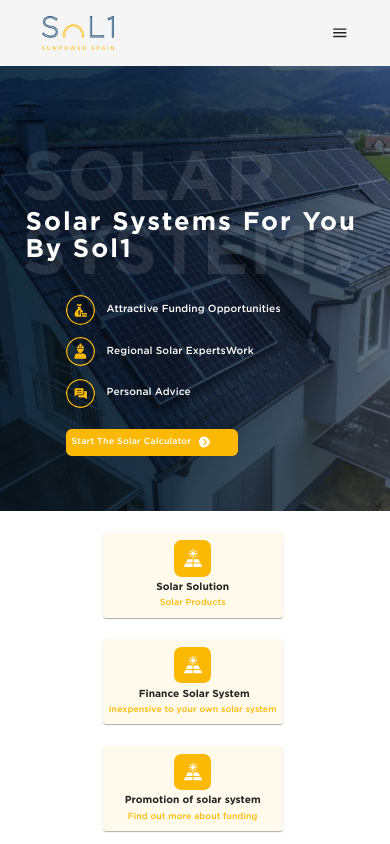
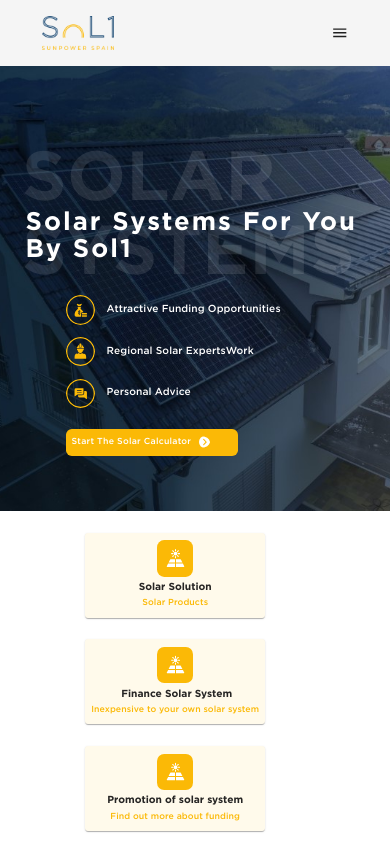
Before and after one commit to Nayeemr45/solar, a React (Create React App) app: page / in a window 390 px wide. Shown: the top 844 px of the page. Built offline with nearby package versions, Linux system fonts and the light colour scheme.

Commit message:
Update index.css

```diff
--- a/src/index.css
+++ b/src/index.css
@@ -21,6 +21,14 @@ code {
 
   }
 }
+@media (min-width: 375px) and (max-width: 425px){
+  body{
+    width: 30rem;
+    zoom: 73%;
+    overflow-x: hidden;
+
+  }
+}
 @media (min-width: 425px) and (max-width: 767px){
   body{
     width: 33rem;
```
